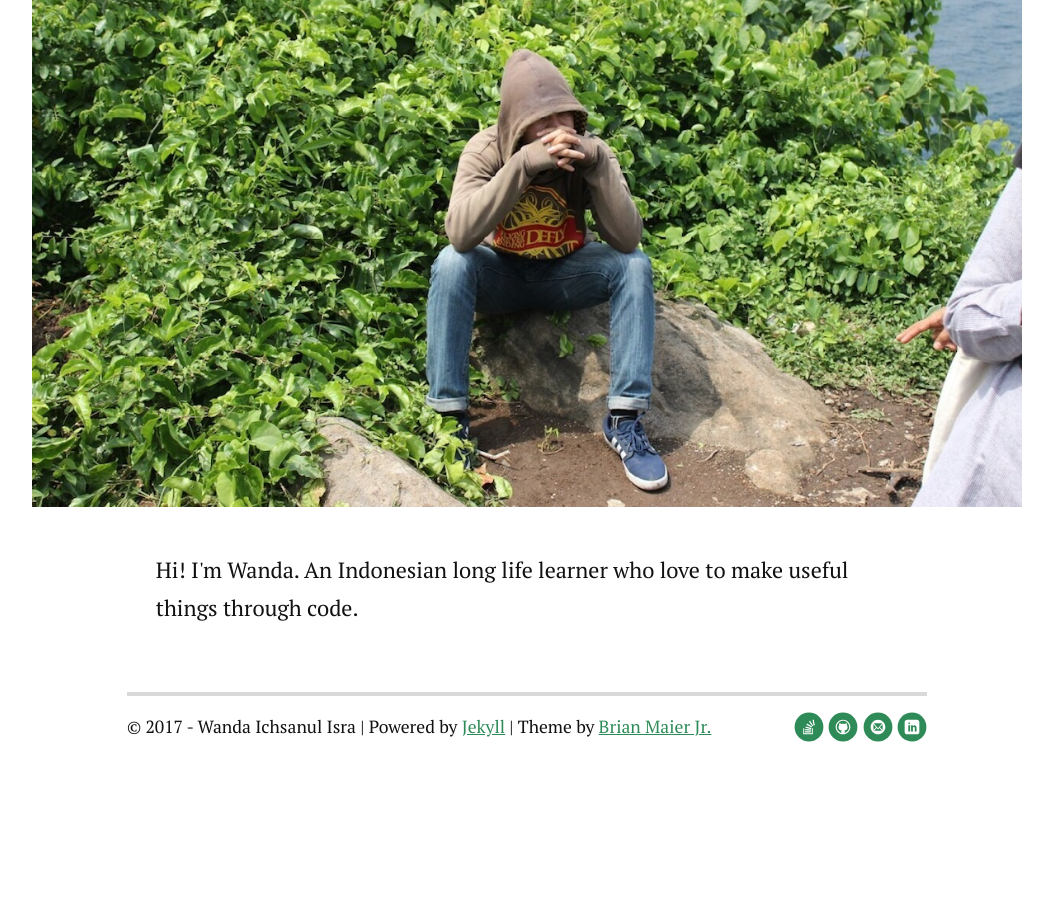
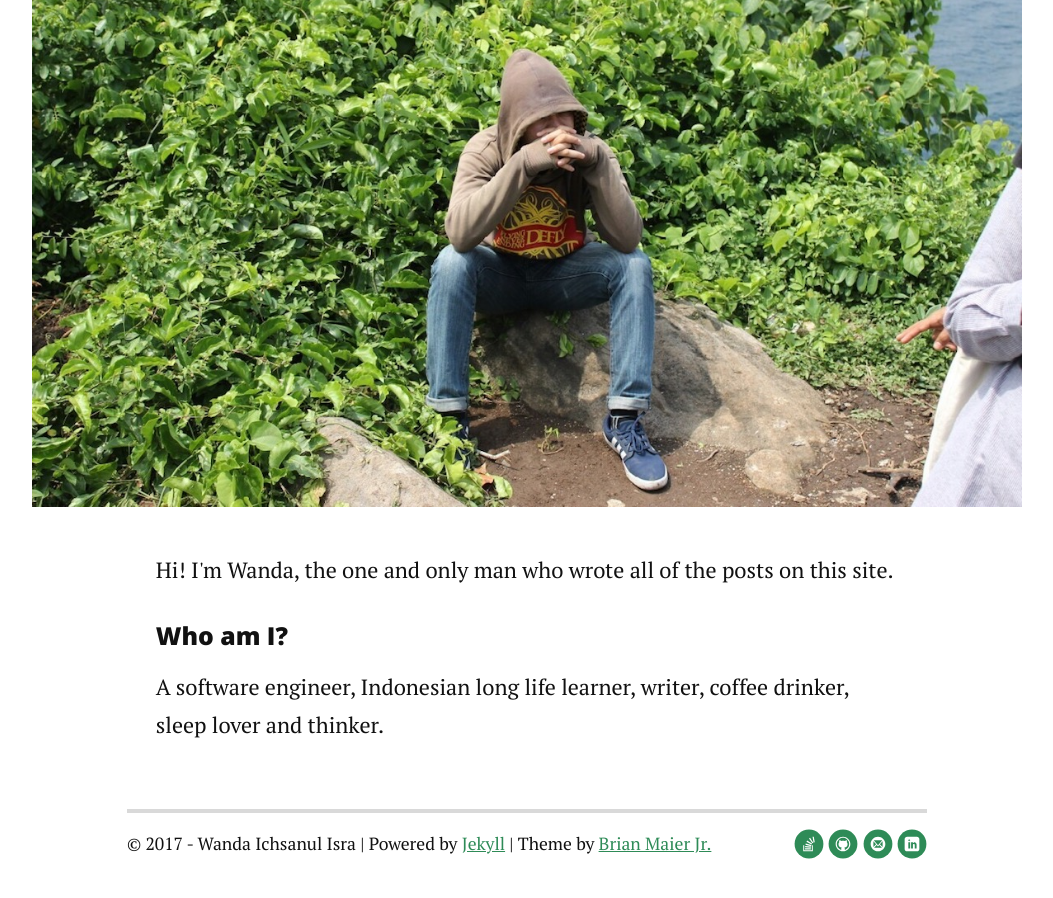
Before and after one commit to wlisrausr/wlisra.github.io, a Jekyll site: the page built from about.md, in a window 1280 px wide and 900 px high, scrolled down 626 px. Shown: the whole window, without its empty margins (113-1166 px from the left). Built offline with Jekyll 4.4.1, drawn with Linux system fonts in a browser that asks for light colours; nearby versions of some CDN libraries; before the commit the page ends 1410 px from its top, so only the background shows below that.

Commit message:
Add more in content

```diff
--- a/about.md
+++ b/about.md
@@ -1,10 +1,12 @@
 ---
 layout: default
-title: "- About"
+title: "About"
 ---
 
 <div class="post">
 	<h2 class="pageTitle">About</h2>
 	<img src="{{ '/assets/img/profile.jpg' | prepend: site.baseurl }}" alt="">
-	<p>Hi! I'm Wanda. An Indonesian long life learner who love to make useful things through code.</p>
+	<p>Hi! I'm Wanda, the one and only man who wrote all of the posts on this site.</p>
+	<h4>Who am I?</h4>
+	<p>A software engineer, Indonesian long life learner, writer, coffee drinker, sleep lover and thinker.</p>
 </div>
```
